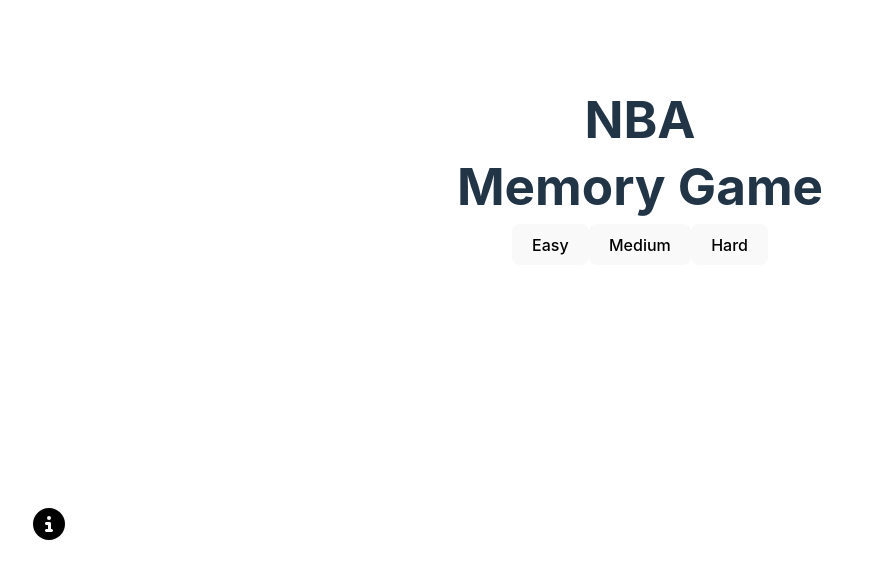
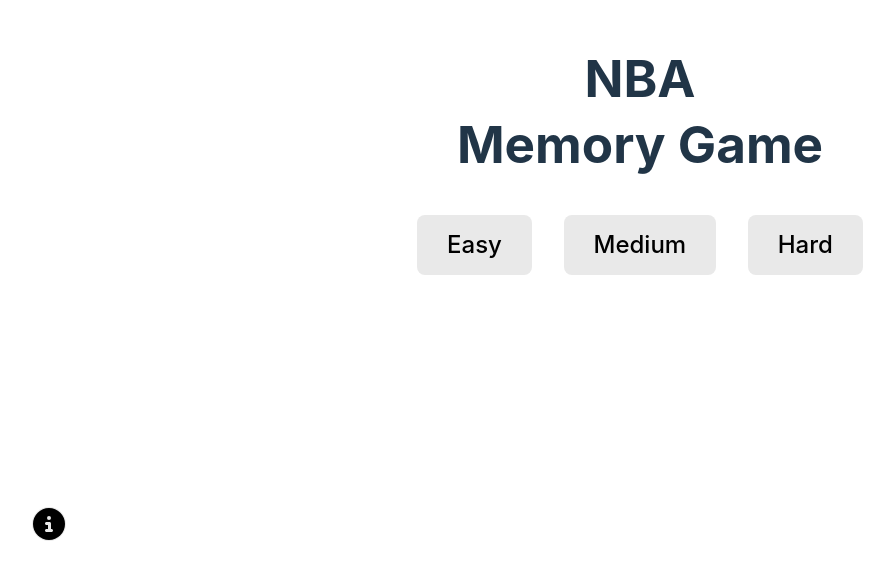
Before and after one commit to JamieYau/memory-game, a React (Vite) app: page / in a window 1280 px wide. Shown: the part 227-800 px from the top of the page, without its empty margins (0-894 px from the left). Built offline with nearby package versions, Linux system fonts and the light colour scheme; no server answers; what @giphy/js-fetch-api would draw is missing.

Commit message:
Update background colors and styles

```diff
--- a/src/App.css
+++ b/src/App.css
@@ -16,9 +16,8 @@
 }
 
 .app footer {
+  background-color: #242424;
   width: 100%;
-  background-color: #f8f9fa;
-  color: black;
   text-align: center;
   margin-top: 2em;
 }
--- a/src/index.css
+++ b/src/index.css
@@ -5,7 +5,7 @@
 
   color-scheme: light dark;
   color: rgba(255, 255, 255, 0.87);
-  background-color: #242424;
+  background-color: #1a1a1a;
 
   font-synthesis: none;
   text-rendering: optimizeLegibility;
@@ -38,7 +38,7 @@
   font-size: 1em;
   font-weight: 500;
   font-family: inherit;
-  background-color: #1a1a1a;
+  background-color: #242424;
   cursor: pointer;
   transition: border-color 0.25s;
 }
@@ -59,6 +59,6 @@
     color: #747bff;
   }
   button {
-    background-color: #f9f9f9;
+    background-color: #e9e9e9;
   }
 }
--- a/src/styles/Card.css
+++ b/src/styles/Card.css
@@ -3,7 +3,7 @@
   flex-direction: column;
   align-items: center;
   justify-content: flex-start;
-  background-color: #f0f0f0;
+  background-color: #242424;
   padding: 1em;
   border-radius: 8px;
   box-shadow: 0 2px 4px rgba(0, 0, 0, 0.1);
@@ -12,7 +12,7 @@
 }
 
 .card:hover {
-  background-color: #e0e0e0;
+  background-color: #333;
 }
 
 .card-image {
@@ -26,5 +26,5 @@
   margin-top: 8px;
   font-size: 16px;
   font-weight: 600;
-  color: #333;
+  color: #dadada;
 }
--- a/src/styles/StartScreen.css
+++ b/src/styles/StartScreen.css
@@ -12,6 +12,18 @@
 .title {
   h1 {
     margin: 0.2em;
+  }
+}
+
+.difficulty-container {
+  display: flex;
+  justify-content: center;
+  align-items: center;
+  gap: 2em;
+  margin: 2em 0;
+
+  > button {
+    font-size: 1.5em;
   }
 }
 
```
